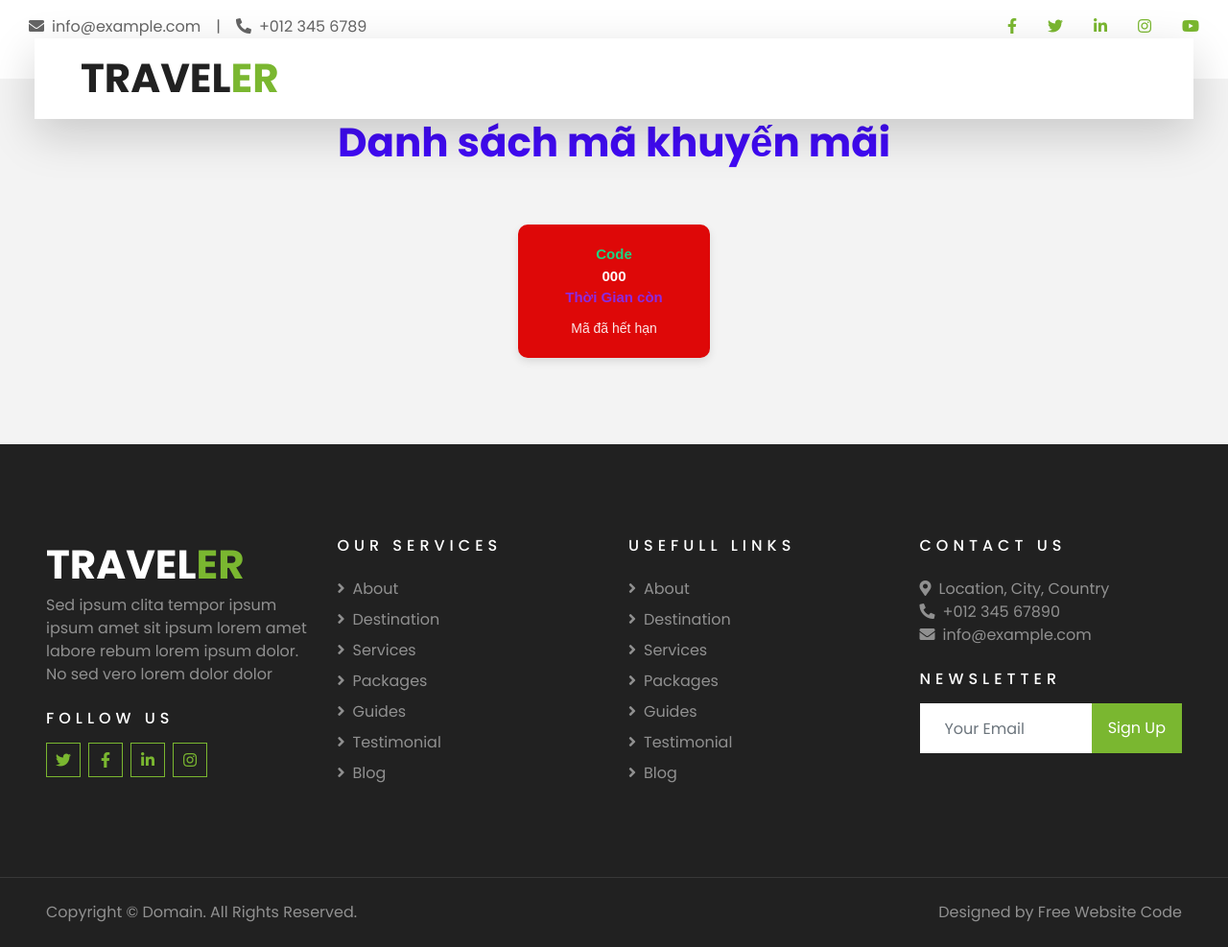
After one commit to Tienduy2004/Travel_Group_G, a Laravel app: page /promotions/danhsachkhuyenmai in a window 1280 px wide. The commit adds this page. Shown: the whole page at 96% size. Run offline with Laravel 12, Linux system fonts and the light colour scheme; tables that the repository leaves empty hold one stand-in row (values such as "Sample post"); style sheets or scripts are compiled from the project's sources; some libraries are stand-ins or nearby versions.

Commit message:
hoangthanh

```diff
--- a/Travel/app/Http/Controllers/PromotionController.php
+++ b/Travel/app/Http/Controllers/PromotionController.php
@@ -4,15 +4,16 @@ namespace App\Http\Controllers;
 
 use App\Models\Promotion;
 use Illuminate\Http\Request;
+use Carbon\Carbon;
 
 class PromotionController extends Controller
 {
-    // Phương thức index để hiển thị danh sách khuyến mãi kèm theo phân trang và tìm kiếm
+
     public function index(Request $request)
 {
-    $search = $request->input('search'); // Lấy giá trị từ form tìm kiếm
-    $startDate = $request->input('start_date'); // Ngày bắt đầu
-    $endDate = $request->input('end_date');     // Ngày kết thúc
+    $search = $request->input('search');
+    $startDate = $request->input('start_date');
+    $endDate = $request->input('end_date');
 
     // Lọc dữ liệu theo từ khóa và ngày tháng nếu có
     $promotions = Promotion::when($search, function ($query, $search) {
@@ -35,6 +36,17 @@ class PromotionController extends Controller
 
     // Trả về view với dữ liệu khuyến mãi và thông báo
     return view('admin.promotions.index', compact('promotions', 'search', 'startDate', 'endDate', 'message'));
+}
+public function danhsachkhuyenmai(Request $request)
+{
+
+    $promotions = Promotion::all()->map(function ($promotion) {
+        $promotion->start_date = Carbon::parse($promotion->start_date);
+        $promotion->end_date = Carbon::parse($promotion->end_date);
+        return $promotion;
+    });
+
+    return view('admin.promotions.danhsachkhuyenmai', compact('promotions'));
 }
 
 public function applyPromotion(Request $request)
@@ -71,7 +83,7 @@ public function applyPromotion(Request $request)
         $request->validate([
             'code' => 'required|string|max:255|unique:promotions',
             'description' => 'nullable|string',
-            'start_date' => 'required|date',
+            'start_date' => 'required|date|after_or_equal:today',
             'end_date' => 'required|date|after_or_equal:start_date',
             'discount_percentage' => 'required|integer|min:0|max:100',
         ]);
@@ -87,14 +99,13 @@ public function applyPromotion(Request $request)
         return view('admin.promotions.edit', compact('promotion'));
     }
 
-    // Phương thức update để cập nhật khuyến mãi
     public function update(Request $request, Promotion $promotion)
     {
         $request->validate([
             'code' => 'required|string|max:255|unique:promotions,code,' . $promotion->id,
-            'description' => 'nullable|string',
-            'start_date' => 'required|date',
-            'end_date' => 'required|date|after_or_equal:start_date',
+            'description' => 'nullable|string', // Không giới hạn độ dài mô tả
+            'start_date' => 'required|date|after_or_equal:today', // Ngày bắt đầu không được trong quá khứ
+            'end_date' => 'required|date|after_or_equal:start_date', // Ngày kết thúc không được nhỏ hơn ngày bắt đầu
             'discount_percentage' => 'required|integer|min:0|max:100',
         ]);
 
--- a/Travel/app/Models/Promotion.php
+++ b/Travel/app/Models/Promotion.php
@@ -1,9 +1,9 @@
 <?php
-
 namespace App\Models;
 
 use Illuminate\Database\Eloquent\Factories\HasFactory;
 use Illuminate\Database\Eloquent\Model;
+use Carbon\Carbon;
 
 class Promotion extends Model
 {
@@ -16,4 +16,31 @@ class Promotion extends Model
         'end_date',
         'discount_percentage',
     ];
+
+    // Khai báo để Laravel tự động cast cột ngày tháng thành đối tượng Carbon
+    protected $dates = ['start_date', 'end_date'];
+
+    /**
+     * Lấy định dạng ngày bắt đầu.
+     */
+    public function getStartDateFormattedAttribute()
+    {
+        return $this->start_date ? $this->start_date->format('H:i d/m/Y') : null;
+    }
+
+    /**
+     * Lấy định dạng ngày kết thúc.
+     */
+    public function getEndDateFormattedAttribute()
+    {
+        return $this->end_date ? $this->end_date->format('H:i d/m/Y') : null;
+    }
+
+    /**
+     * Kiểm tra xem khuyến mãi đã hết hạn hay chưa.
+     */
+    public function getIsExpiredAttribute()
+    {
+        return $this->end_date && Carbon::now()->greaterThan($this->end_date);
+    }
 }
--- /dev/null
+++ b/Travel/public/css/danhsachkhuyenmai.css
@@ -0,0 +1,71 @@
+h1 {
+    text-align: center;
+    font-size: 42px;
+    color: rgb(65, 10, 246);
+}
+#code{
+    color: rgb(29, 212, 130);
+}
+#thoigian{
+    color: blueviolet;
+}
+
+.promotions-container {
+    display: flex;
+    flex-wrap: wrap;
+    gap: 20px;
+    margin-top: 60px;
+    justify-content: center;
+}
+
+.promotion-card {
+    width: 200px;
+    padding: 20px;
+   background-color: rgb(222, 8, 8);
+    background-size: cover;
+    color: #fff;
+    border-radius: 10px;
+    box-shadow: 0 4px 8px rgba(0, 0, 0, 0.1);
+    text-align: center;
+    font-family: Arial, sans-serif;
+    position: relative;
+    overflow: hidden;
+}
+
+.promotion-card:before {
+    content: '';
+    position: absolute;
+    top: -10px;
+    left: 50%;
+    transform: translateX(-50%);
+    width: 50px;
+    height: 10px;
+    background: #fff;
+    border-radius: 5px;
+}
+
+.promotion-card .overlay {
+    position: absolute;
+    top: 0;
+    left: 0;
+    right: 0;
+    bottom: 0;
+    background: rgba(0, 0, 0, 0.5); /* Lớp phủ màu đen với độ trong suốt */
+    border-radius: 10px;
+    z-index: 1;
+}
+
+.promotion-code {
+    font-size: 15px;
+    font-weight: bold;
+    margin-bottom: 10px;
+    z-index: 2;
+    position: relative;
+}
+
+.promotion-expiry {
+    font-size: 14px;
+    opacity: 0.9;
+    z-index: 2;
+    position: relative;
+}
--- a/Travel/public/js/khuyenmai.js
+++ b/Travel/public/js/khuyenmai.js
@@ -6,3 +6,27 @@ window.onscroll = function() {
         promoBox.style.display = "none";
     }
 };
+
+
+
+document.addEventListener('DOMContentLoaded', function() {
+    document.querySelectorAll('.countdown').forEach(function(countdownElement) {
+        const expiryTime = new Date(countdownElement.getAttribute('data-expiry'));
+
+        // Đếm ngược
+        const interval = setInterval(function() {
+            const remainingTime = expiryTime - new Date();
+            if (remainingTime <= 0) {
+                countdownElement.innerHTML = 'Mã đã hết hạn';
+                countdownElement.parentElement.querySelector('.expired-text').style.display = 'block';
+                clearInterval(interval);
+            } else {
+                const days = Math.floor(remainingTime / (1000 * 60 * 60 * 24));
+                const hours = Math.floor((remainingTime % (1000 * 60 * 60 * 24)) / (1000 * 60 * 60));
+                const minutes = Math.floor((remainingTime % (1000 * 60 * 60)) / (1000 * 60));
+                const seconds = Math.floor((remainingTime % (1000 * 60)) / 1000);
+                countdownElement.innerHTML = `${days} ngày ${hours} giờ ${minutes} phút ${seconds} giây`;
+            }
+        }, 1000);
+    });
+})
--- a/Travel/resources/lang/vi/validation.php
+++ b/Travel/resources/lang/vi/validation.php
@@ -34,4 +34,7 @@ return [
     'file' => 'Trường :attribute phải là một tập tin hợp lệ.',
     'same' => 'Trường :attribute và :other phải giống nhau.',
     'timezone' => 'Trường :attribute phải là một múi giờ hợp lệ.',
+
+    // Thông báo lỗi cho after_or_equal
+    'after_or_equal' => 'Trường :attribute không hợp lệ',
 ];
--- /dev/null
+++ b/Travel/resources/views/admin/promotions/danhsachkhuyenmai.blade.php
@@ -0,0 +1,21 @@
+@extends('layouts.app')
+
+@section('content')
+<div class="container">
+    <h1>Danh sách mã khuyến mãi</h1>
+    <div class="promotions-container">
+        @foreach ($promotions as $promotion)
+            <div class="promotion-card">
+                <div class="promotion-code">
+                <div id="code">Code</div>
+                    <strong>{{ $promotion->code }}</strong>
+                    <div id="thoigian">Thời Gian còn</div>
+                </div>
+                <div class="promotion-expiry">
+                    <span class="countdown" data-expiry="{{ $promotion->end_date->format('Y-m-d H:i:s') }}"></span>
+                </div>
+            </div>
+        @endforeach
+    </div>
+</div>
+@endsection
--- a/Travel/resources/views/booking/booking.blade.php
+++ b/Travel/resources/views/booking/booking.blade.php
@@ -3,7 +3,6 @@
 @section('content')
 <link href="https://cdn.jsdelivr.net/npm/tailwindcss@2.2.19/dist/tailwind.min.css" rel="stylesheet">
 <link rel="stylesheet" href="{{ asset('css/booking.css') }}">
-<script src="{{ asset('js/nhankhuyenmai.js') }}"></script>
 
 <div class="booking-page">
     <div class="container mx-auto p-4">
--- a/Travel/resources/views/home/index.blade.php
+++ b/Travel/resources/views/home/index.blade.php
@@ -43,7 +43,7 @@
     <div class="gift-boxes">
         <div class="gift-box">🎁</div>
     </div>
-    <a href="{{ route('promotions.index') }}" class="promo-text">Nhận Khuyến Mãi</a>
+    <a href="{{ route('promotions.danhsachkhuyenmai') }}" class="promo-text">Nhận Khuyến Mãi</a>
 </div>
 
 
--- a/Travel/resources/views/layouts/app.blade.php
+++ b/Travel/resources/views/layouts/app.blade.php
@@ -32,9 +32,11 @@
     <link href="{{asset ('css/detail.css') }}" rel="stylesheet">
     <link href="{{ asset('css/tailwind/tailwind.min.css') }}" rel="stylesheet">
     <link href="{{asset ('css/khuyenmai.css') }}" rel="stylesheet">
+    <link href="{{asset ('css/danhsachkhuyenmai.css') }}" rel="stylesheet">
     {{-- <link href="{{ asset('css/tours.css') }}" rel="stylesheet"> --}}
     <script src="https://code.jquery.com/jquery-3.6.0.min.js"></script>
     <script src="{{ asset('js/khuyenmai.js') }}"></script>
+
 
 
 
--- a/Travel/routes/web.php
+++ b/Travel/routes/web.php
@@ -98,6 +98,9 @@ Route::middleware(['auth'])->group(function () {
     Route::put('/admin/promotions/{promotion}', [PromotionController::class, 'update'])->name('promotions.update');
     Route::delete('/admin/promotions/{promotion}', [PromotionController::class, 'destroy'])->name('promotions.destroy');
 	Route::post('/apply-promotion', [PromotionController::class, 'applyPromotion']);
+    Route::get('/promotions/danhsachkhuyenmai', [PromotionController::class, 'danhsachkhuyenmai'])->name('promotions.danhsachkhuyenmai');
+
+
 
 // Route cho trang đăng nhập admin
 
```
Also changed, not shown: Travel/resources/views/admin/promotions/create.blade.php (+21 -6 lines), Travel/database/migrations/2024_10_21_095242_create_promotions_table.php, Travel/public/img/tours/backkhuyenmai.jpg (added).
